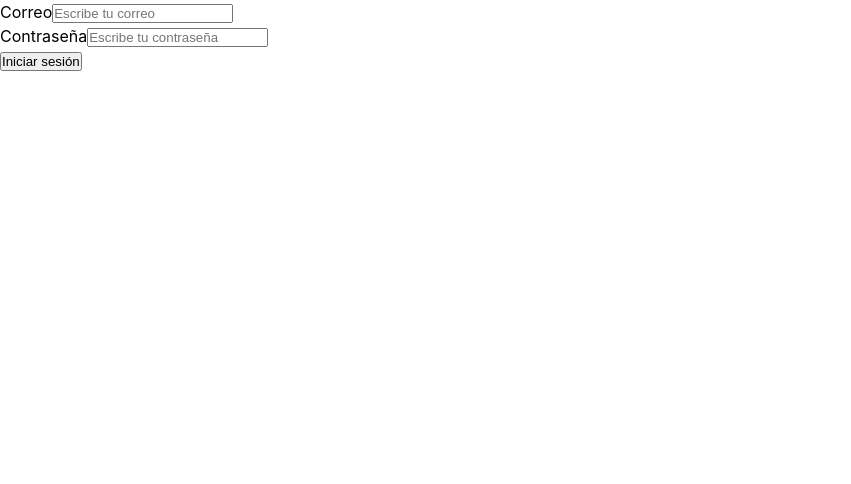
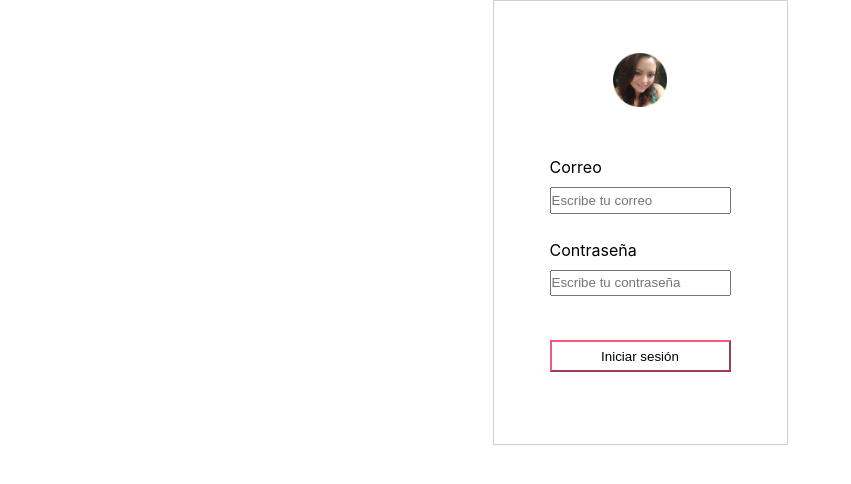
Before and after one commit to eduhsoto/tania-react, a React (Create React App) app: page /login in a window 1280 px wide. Shown: the top 484 px of the page, without its empty margins (0-851 px from the left). Built offline with nearby package versions, Linux system fonts and the light colour scheme; no server answers.

Commit message:
login style

```diff
--- a/src/assets/index.css
+++ b/src/assets/index.css
@@ -4,7 +4,8 @@
   line-height: 24px;
   font-weight: 400;
   --primary_color: #ffffff;
-  --secondary_color: #f35a7e73;
+  --secondary_color: #F35A7E;
+  --errors: #9E1F25;
   --complementary_color: #187575fa;
   --complementary_color_second: #225555fa;
   --text_color: #5c5555;
--- /dev/null
+++ b/src/assets/styled-components/login/Login.ts
@@ -0,0 +1,44 @@
+import styled from 'styled-components'
+
+export const LoginDiv = styled.div `
+position: relative;
+display: flex;
+align-items: center;
+justify-content: center;
+`
+
+export const FormStyle = styled.form`
+border: 1px solid #49494940;
+padding: 3.25em 3.5em;
+display: flex;
+flex-direction: column;
+gap: 1.5rem;
+align-self: stretch;
+
+p{
+    color: var(--errors);
+}
+
+img{
+    width: 30%;
+    align-self: center;
+}
+`
+
+export const GroupForm = styled.div`
+display: flex;
+gap: 0.5em;
+flex-direction: column;
+
+input {
+    height: 1.4rem;
+}
+`
+
+export const Button = styled.button`
+height: 2rem;
+margin-top: 20px;
+margin-bottom: 20px;
+border-color: var(--secondary_color);
+background-color: var(--primary_color);
+`
--- a/src/pages/Login.tsx
+++ b/src/pages/Login.tsx
@@ -3,6 +3,12 @@ import { FirebaseError } from 'firebase/app'
 import { useEffect, useState } from 'react'
 import { useNavigate } from 'react-router-dom'
 import { useAuth, type AuthContextModel } from '../context/authContext'
+import {
+  Button,
+  FormStyle,
+  GroupForm,
+  LoginDiv,
+} from '../assets/styled-components/login/Login'
 
 interface Inputs {
   email: string
@@ -22,9 +28,9 @@ const Login = (): JSX.Element => {
 
   useEffect(() => {
     if (user !== null) {
-      navigate('/dashboard');
+      navigate('/dashboard')
     }
-  }, [user,navigate]);
+  }, [user, navigate])
 
   const onSubmit: SubmitHandler<Inputs> = async (data) => {
     try {
@@ -47,6 +53,8 @@ const Login = (): JSX.Element => {
           ? 'Contraseña incorrecta'
           : e.code === 'auth/network-request-failed'
           ? 'Error de red, vuelva a conectarse y recargar esta pagina'
+          : e.code === 'auth/too-many-requests'
+          ? 'Demasiados intentos, intente más tarde'
           : 'Iniciando sesión'
       return msg
     }
@@ -55,9 +63,11 @@ const Login = (): JSX.Element => {
 
   return (
     <>
+      <LoginDiv>
+        <FormStyle onSubmit={handleSubmit(onSubmit)}>
+          <img src='/img/tania-profile.png' alt='profile-tania' />
           {errAuth.err ? <p>{errAuth.msg}</p> : <p>{errAuth.msg}</p>}
-      <form onSubmit={handleSubmit(onSubmit)}>
-        <div>
+          <GroupForm>
             <label htmlFor='email'>Correo</label>
             <input
               type='text'
@@ -68,9 +78,11 @@ const Login = (): JSX.Element => {
               placeholder='Escribe tu correo'
             />
             {errors.email?.type === 'required' && <p>El correo es requerido</p>}
-          {errors.email?.type === 'pattern' && <p>Ingrese un correo válido</p>}
-        </div>
-        <div>
+            {errors.email?.type === 'pattern' && (
+              <p>Ingrese un correo válido</p>
+            )}
+          </GroupForm>
+          <GroupForm>
             <label htmlFor='pass'>Contraseña</label>
             <input
               type='password'
@@ -82,9 +94,10 @@ const Login = (): JSX.Element => {
             {errors.pass?.type === 'required' && (
               <p>La contraseña es requerida</p>
             )}
-        </div>
-        <button type='submit'>Iniciar sesión</button>
-      </form>
+          </GroupForm>
+          <Button type='submit'>Iniciar sesión</Button>
+        </FormStyle>
+      </LoginDiv>
     </>
   )
 }
```
Lines whose indentation alone changed are shown as unchanged.
